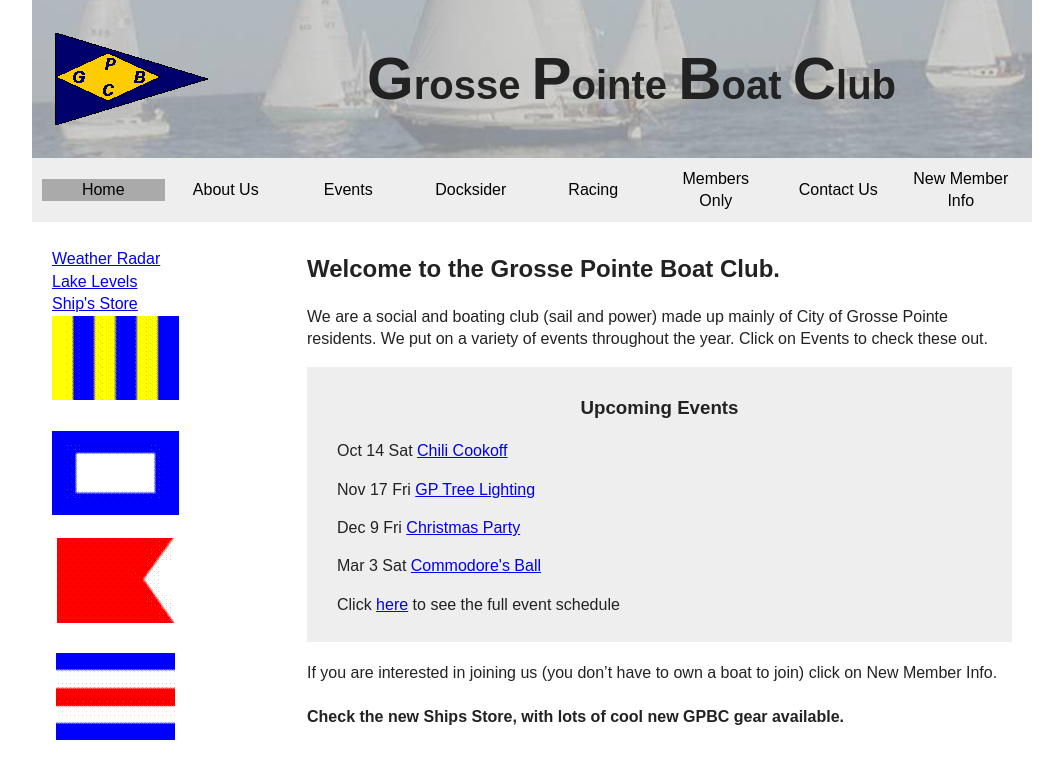
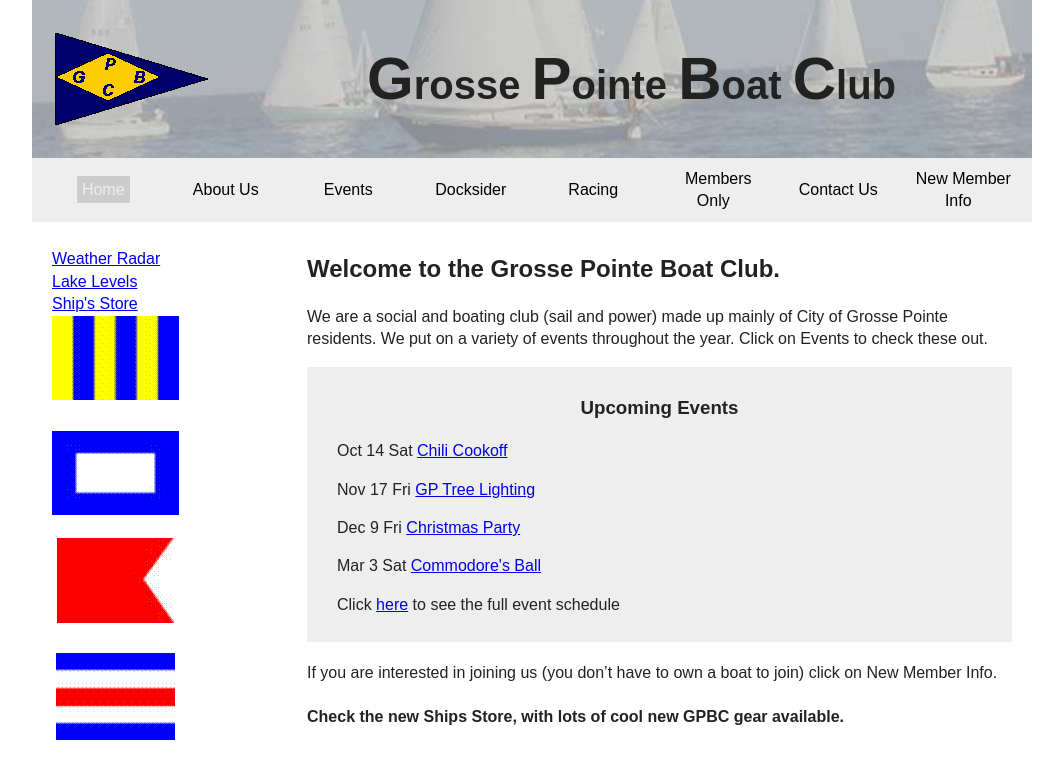
Before and after one commit to gpbc/gpbc.github.io, a plain HTML site: page index.html in a window 1280 px wide. In both pictures the pointer is over the link "Home". Shown: the whole page, without its empty margins (108-1171 px from the left). Drawn offline with nearby package versions, Linux system fonts and the light colour scheme.

Commit message:
Changed hover effect on navbar options.

```diff
--- a/css/custom/global.css
+++ b/css/custom/global.css
@@ -5,6 +5,10 @@
 html {
   box-sizing: border-box;
   font-family: sans-serif;
+}
+
+body {
+    padding-bottom: 40px;
 }
 /* Header Styling */
 header {
@@ -67,11 +71,12 @@ nav a {
     text-decoration: none;
     transition: all .5s ease;
     text-align: center;
+    padding: 5px;
 
 }
 
-nav .icon:hover {
-    background-color: #aaa;
+nav a:hover {
+    background-color: #ccc;
     color: #eee;
 }
 
```
